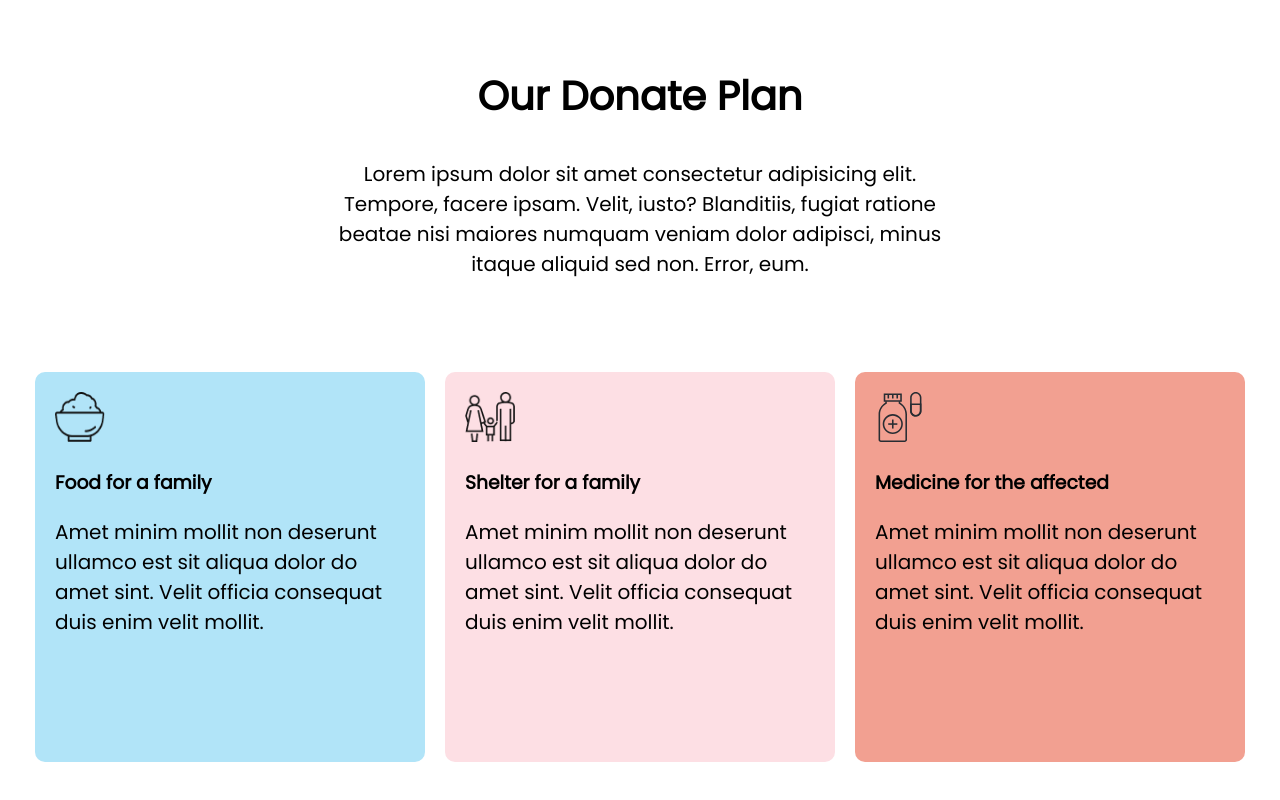
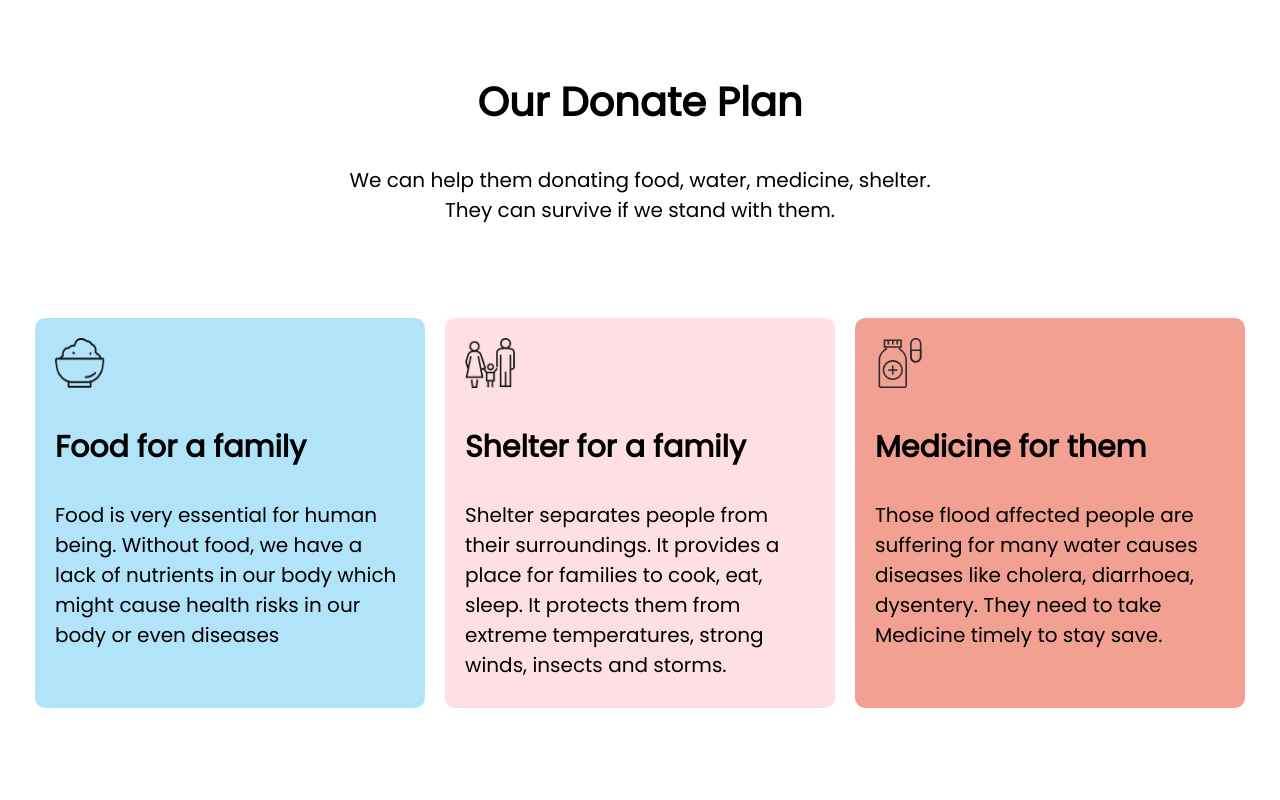
Before and after one commit to Rabbe10581/donate-today, a plain HTML site: page index.html in a window 1280 px wide. Shown: the part 1563-2363 px from the top of the page. Drawn offline with Linux system fonts and the light colour scheme.

Commit message:
committed

```diff
--- a/index.html
+++ b/index.html
@@ -63,35 +63,28 @@
     <Section>
         <div class="third-set">
             <h2>Our Donate Plan</h2>
-            <p>Lorem ipsum dolor sit amet consectetur adipisicing elit. Tempore, facere ipsam. Velit, iusto? Blanditiis,
-                fugiat ratione beatae nisi maiores numquam veniam dolor adipisci, minus itaque aliquid sed non. Error,
-                eum.</p>
+            <p>We can help them donating food, water, medicine, shelter. They can survive if we stand with them.</p>
         </div>
         <div class="flex-containner">
             <div class="third-width" id="color-sky">
                 <img src="icons/food.png" alt="">
                 <h3>Food for a family</h3>
-                <p>Amet minim mollit non deserunt
-                    ullamco est sit aliqua dolor do amet
-                    sint. Velit officia consequat duis enim
-                    velit mollit.</p>
+                <p>Food is very essential for human being. Without food, we have a lack of nutrients in our body which
+                    might cause health risks in our body or even diseases</p>
             </div>
             <div class="third-width" id="color-pink">
                 <img src="icons/shelter.png" alt="">
                 <h3>Shelter for a family</h3>
-                <p>Amet minim mollit non deserunt
-                    ullamco est sit aliqua dolor do amet
-                    sint. Velit officia consequat duis enim
-                    velit mollit.</p>
+                <p>Shelter separates people from their surroundings. It provides a place for families to cook, eat,
+                    sleep. It protects them from extreme temperatures, strong winds, insects and
+                    storms.</p>
 
             </div>
             <div class="third-width" id="color-tomato">
                 <img src="icons/medicine.svg" alt="">
-                <h3>Medicine for the affected</h3>
-                <p>Amet minim mollit non deserunt
-                    ullamco est sit aliqua dolor do amet
-                    sint. Velit officia consequat duis enim
-                    velit mollit.</p>
+                <h3>Medicine for them</h3>
+                <p>Those flood affected people are suffering for many water causes diseases like cholera, diarrhoea,
+                    dysentery. They need to take Medicine timely to stay save.</p>
             </div>
 
 
--- a/style.css
+++ b/style.css
@@ -16,6 +16,10 @@ h1 {
 
 h2 {
     font-size: 40px;
+}
+
+h3 {
+    font-size: 30px;
 }
 
 p {
@@ -52,6 +56,8 @@ p {
 
 #taka-color {
     background-color: bisque;
+    border-style: solid;
+    border-color: tomato;
 }
 
 .flex-containner {
```
